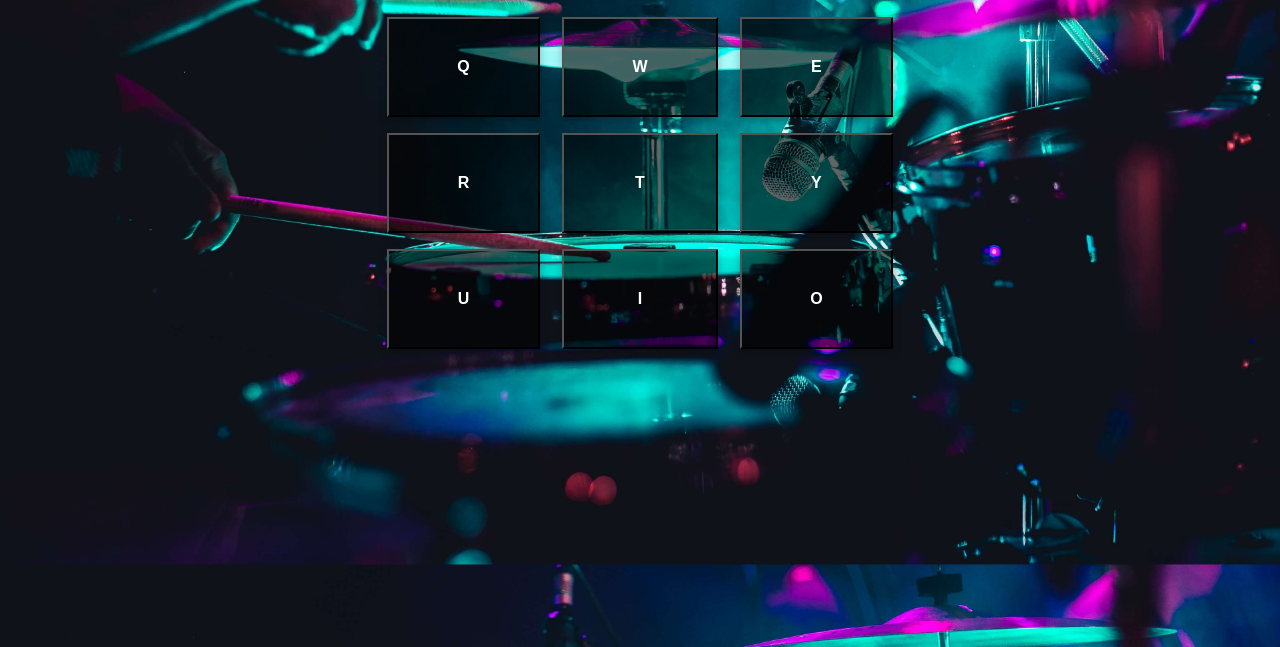
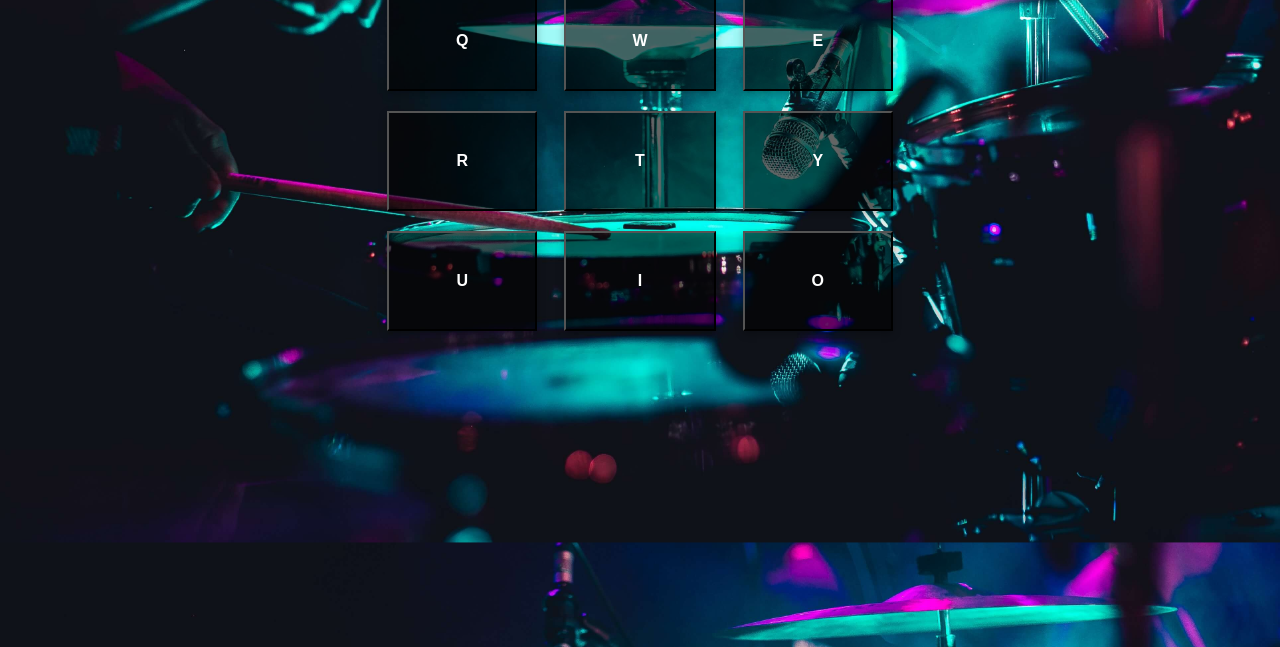
Before and after one commit to fso1007/drum-kit, a website: page index.html in a window 1280 px wide. Shown: the part 153-800 px from the top of the page. Drawn offline with nearby package versions, Linux system fonts and the light colour scheme.

Commit message:
style: remove white-space and change units

```diff
--- a/sass/main-section.scss
+++ b/sass/main-section.scss
@@ -3,12 +3,7 @@
   flex-direction: column;
   align-items: center;
   justify-content: center;
-  margin: 2em 0;
-
-  @media only screen and (min-width: 768px)  {
-    margin: 4em 0;
-  }
-
+  margin: 30px 0;
 
   &__title {
     font-size: 2.2rem;
@@ -19,33 +14,28 @@
     @media only screen and (min-width: 600px)  {
       font-size: 2.6rem;
     }
-
     @media only screen and (min-width: 768px)  {
       font-size: 3rem;
     }
-
     @media only screen and (min-width: 992px)  {
       font-size: 4rem;
     }
-
   }
 
   &__buttons-container {
     width: 90%;
     max-width: 900px;
-    margin: 2em auto;
+    margin: 40px auto;
     display: grid;
     grid-template-columns: auto auto auto;
-    gap: 1em;
+    gap: 20px;
 
     @media only screen and (min-width: 600px)  {
       width: 80%;
     }
-
     @media only screen and (min-width: 768px)  {
       width: 60%;
     }
-
     @media only screen and (min-width: 992px)  {
       width: 40%;
     }
@@ -69,7 +59,6 @@
       cursor: pointer;
       border: 2px solid rgba(255, 255, 255, 0.5);
     }
-
   }
 }
 
```
Also changed, not shown: public/assets/scripts/drum-functions.js (+3 -6 lines), public/css/main-section.css, public/css/main.css.
